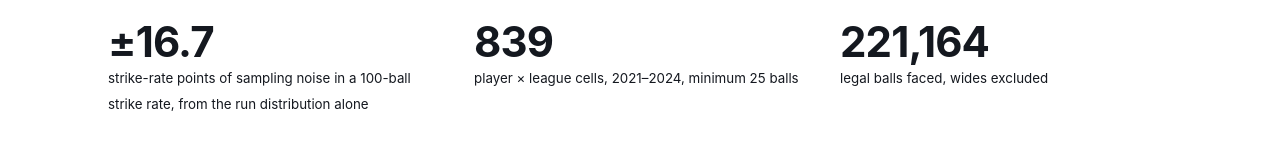
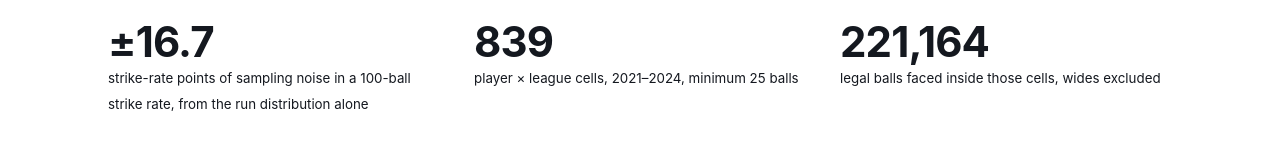
Before and after one commit to devanshgohil07/t20-bayes-lab, a plain HTML site: page app/index.html in a window 1280 px wide. Shown: the part 287-431 px from the top of the page. Drawn offline with Linux system fonts and the light colour scheme.

Commit message:
Say which balls the 221,164 figure counts

```diff
--- a/app/index.html
+++ b/app/index.html
@@ -42,7 +42,8 @@
       100-ball strike rate, from the run distribution alone</small></div>
     <div><div class="big" id="k-cells">–</div><small>player × league cells,
       2021–2024, minimum 25 balls</small></div>
-    <div><div class="big" id="k-balls">–</div><small>legal balls faced, wides excluded</small></div>
+    <div><div class="big" id="k-balls">–</div><small>legal balls faced inside those cells,
+      wides excluded</small></div>
   </div>
 
   <div class="grid g2">
```
